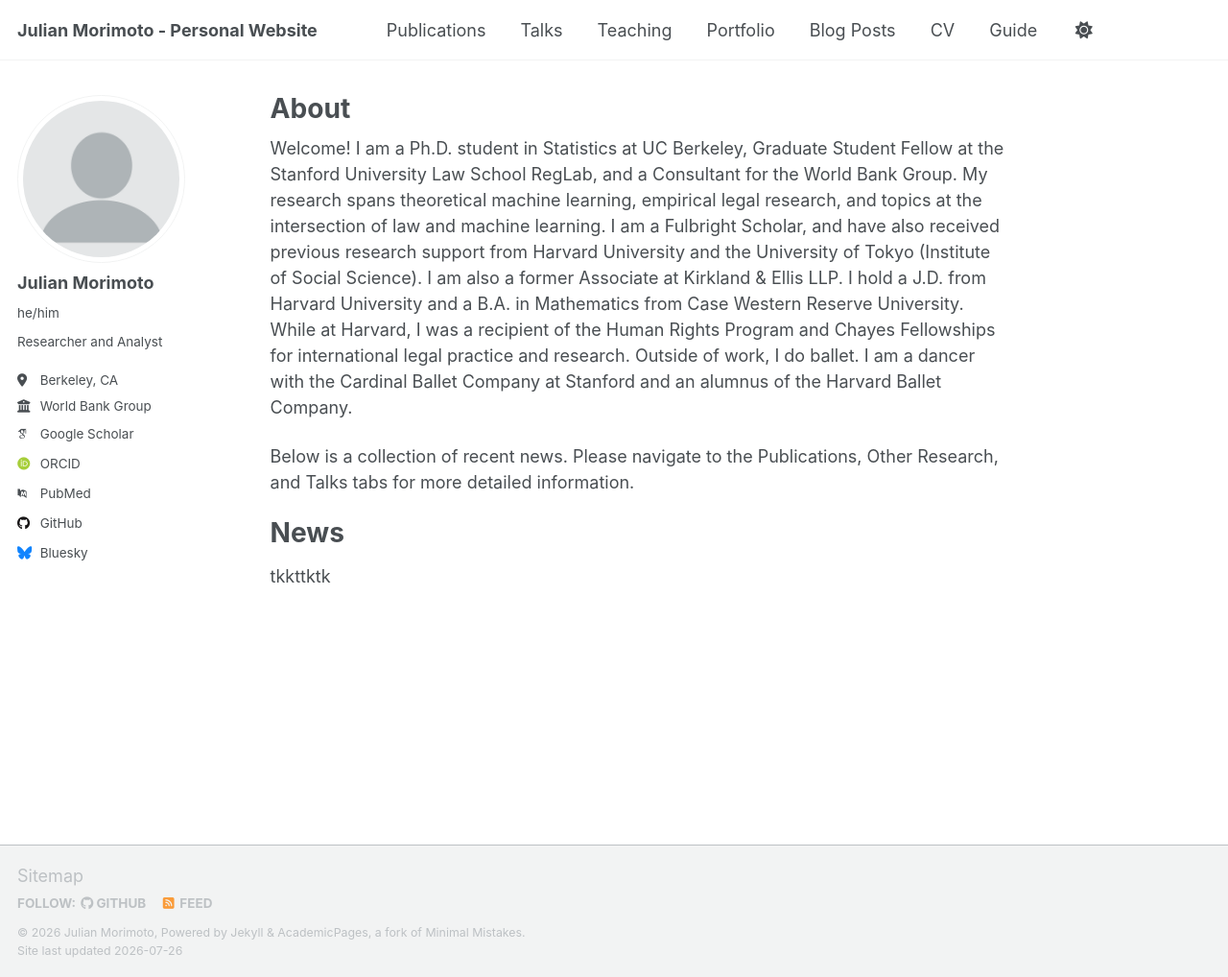
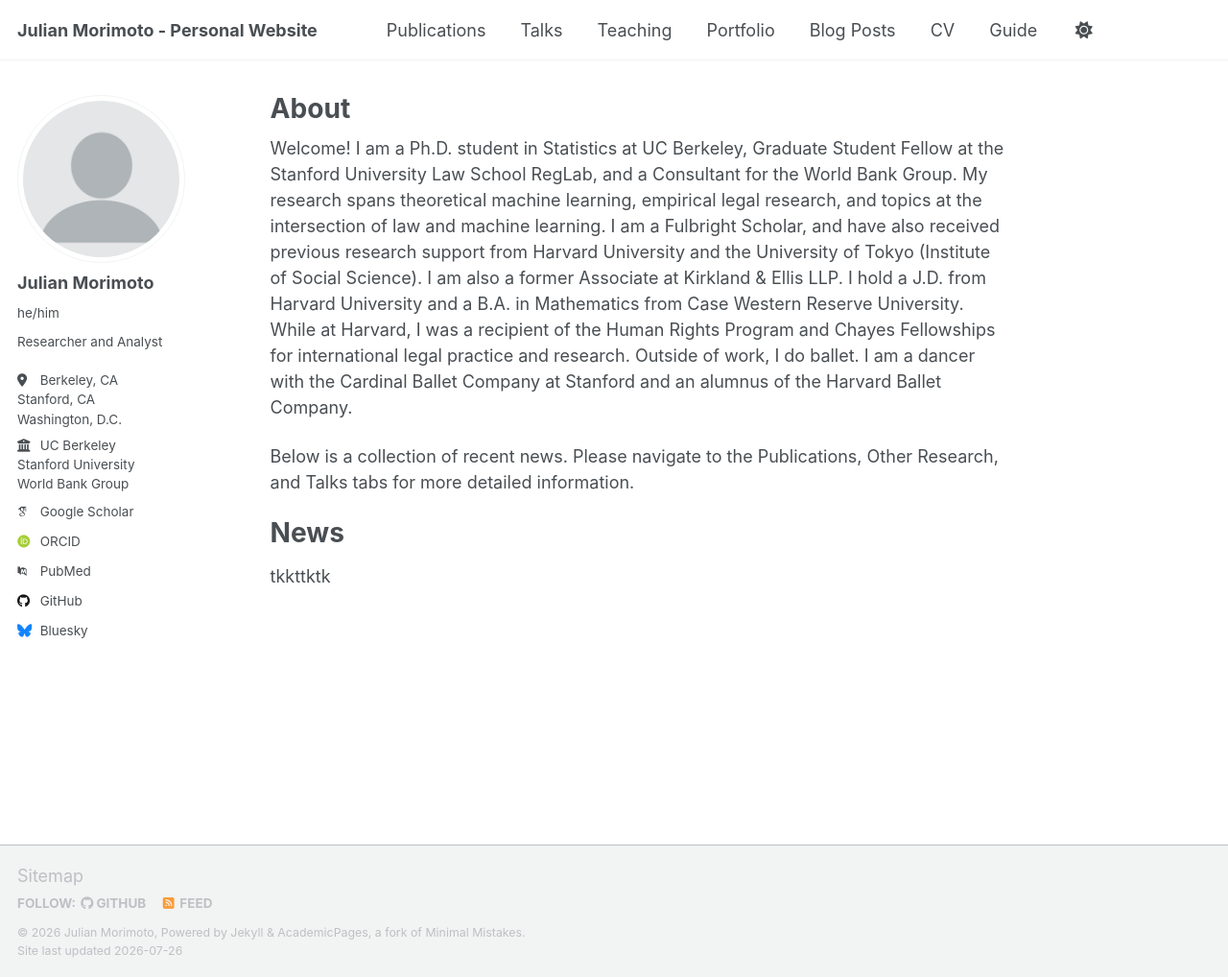
Before and after one commit to jmorimoto-h/my-site, a Jekyll site: the page built from _pages/about.md, in a window 1280 px wide and 1018 px high. Shown: the whole window at 96% size. Built offline with Jekyll 4.4.1, drawn with Linux system fonts in a browser that asks for light colours; some web fonts are replaced; a script that is not in the unit is left out; some of the changed lines change nothing that is shown.

Commit message:
Update _config.yml

```diff
--- a/_config.yml
+++ b/_config.yml
@@ -26,12 +26,8 @@
   name             : "Julian Morimoto"
   pronouns         : "he/him"
   bio              : "Researcher and Analyst"
-  location: "Berkeley, CA"
-  # location: "Stanford, CA"
-  # location: "Washington, D.C."
-  employer: "UC Berkeley"
-  employer: "Stanford University"
-  employer: "World Bank Group"
+  location: "Berkeley, CA<br>Stanford, CA<br>Washington, D.C."
+  employer: "UC Berkeley<br>Stanford University<br>World Bank Group"
   # uri              : # URL
   # email            : "none@example.org"
 
```
